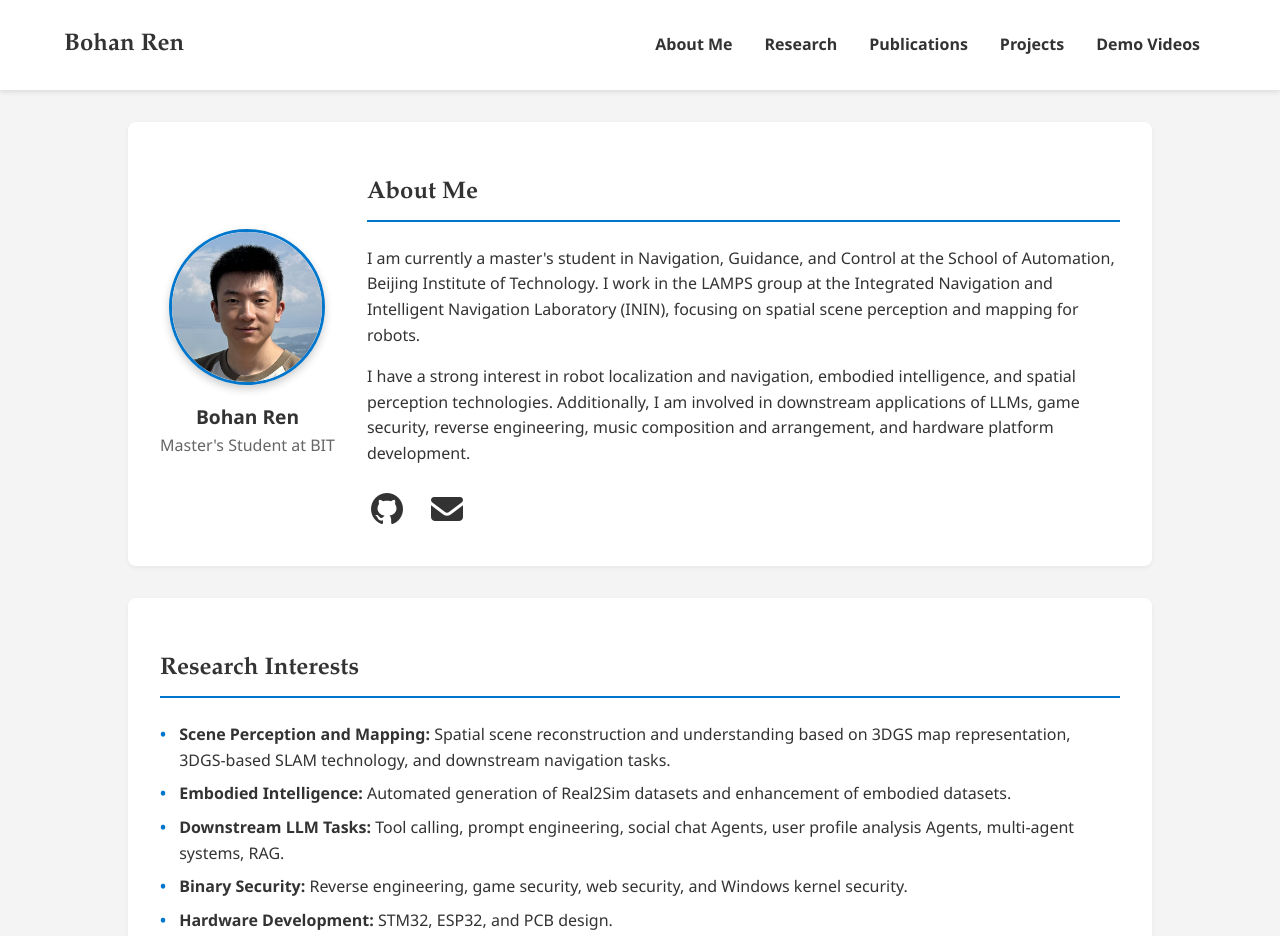
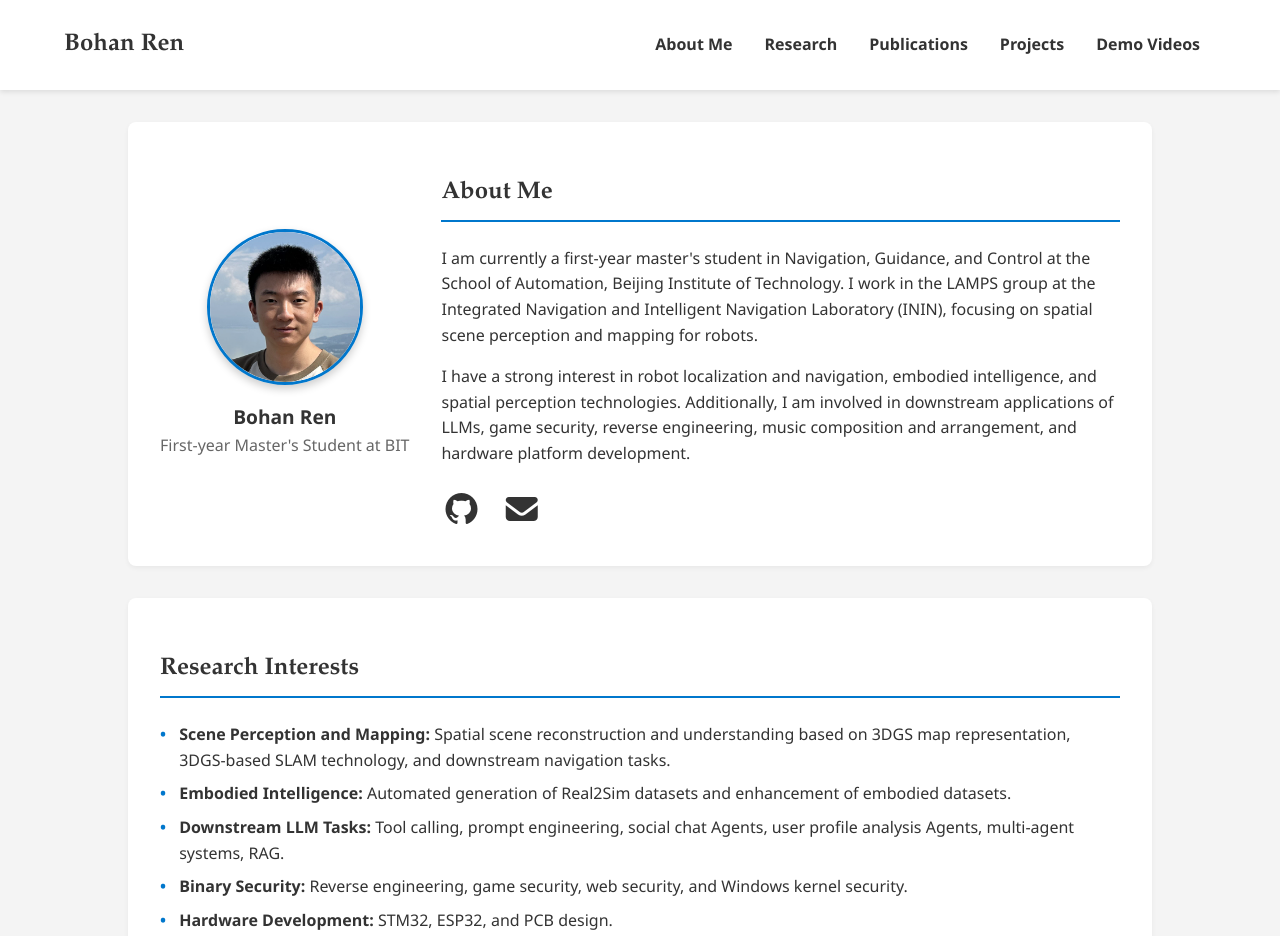
Before and after one commit to BobH233/BobH233.github.io, a plain HTML site: page academic_homepage/index.html in a window 1280 px wide. Shown: the top 936 px of the page. Drawn offline with Linux system fonts and the light colour scheme.

Commit message:
修改描述

```diff
--- a/academic_homepage/index.html
+++ b/academic_homepage/index.html
@@ -34,12 +34,12 @@
                 <div class="profile-pic-container">
                     <img src="./images/avatar.png" alt="Bohan Ren" class="profile-pic">
                     <div class="profile-name">Bohan Ren</div>
-                    <div class="profile-affiliation">Master's Student at BIT</div>
+                    <div class="profile-affiliation">First-year Master's Student at BIT</div>
                 </div>
                 <div class="about-text">
                     <h2>About Me</h2>
                     <p>
-                        I am currently a master's student in Navigation, Guidance, and Control at the School of Automation, Beijing Institute of Technology. I work in the LAMPS group at the Integrated Navigation and Intelligent Navigation Laboratory (ININ), focusing on spatial scene perception and mapping for robots.
+                        I am currently a first-year master's student in Navigation, Guidance, and Control at the School of Automation, Beijing Institute of Technology. I work in the LAMPS group at the Integrated Navigation and Intelligent Navigation Laboratory (ININ), focusing on spatial scene perception and mapping for robots.
                     </p>
                     <p>
                         I have a strong interest in robot localization and navigation, embodied intelligence, and spatial perception technologies. Additionally, I am involved in downstream applications of LLMs, game security, reverse engineering, music composition and arrangement, and hardware platform development.
```
